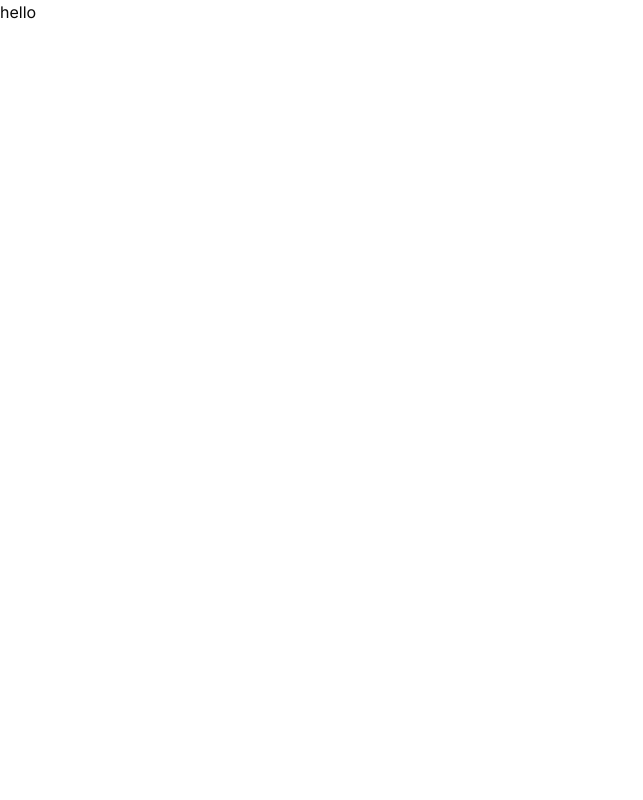
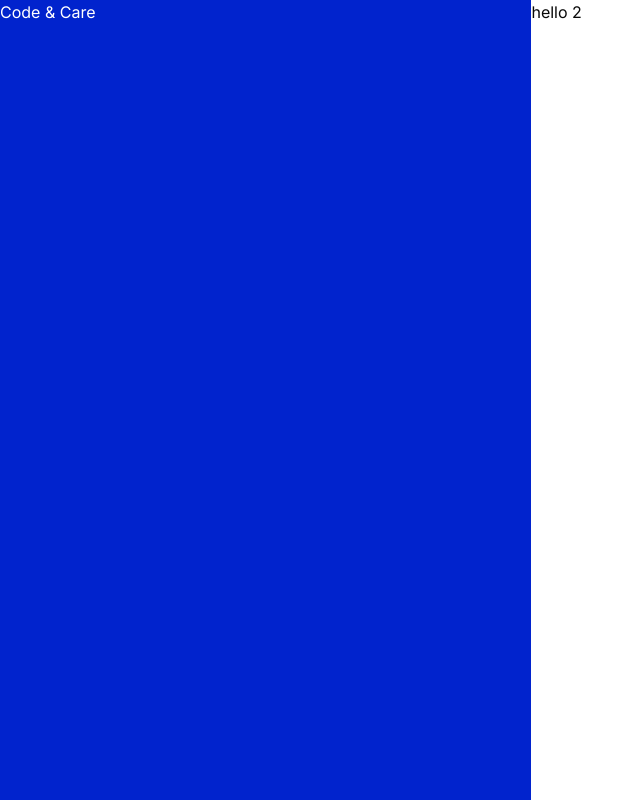
Before and after one commit to Williancc1557/code-care-front-next, a Next.js app: page /auth/login in a window 1280 px wide. Shown: the whole page, without its empty margins (0-643 px from the left). Built offline with nearby package versions, Linux system fonts and the light colour scheme.

Commit message:
feat: initial part of login screen

```diff
--- /dev/null
+++ b/src/app/auth/_components/LeftAuthSide.tsx
@@ -0,0 +1,7 @@
+export function LeftAuthSide() {
+  return (
+    <section className="h-screen flex w-[71%] bg-[#0123cd] text-white">
+      <span>Code & Care</span>
+    </section>
+  );
+}
--- a/src/app/auth/layout.tsx
+++ b/src/app/auth/layout.tsx
@@ -1,9 +1,14 @@
+import { LeftAuthSide } from "./_components/LeftAuthSide";
+
 export default function AuthLayout({
-    children,
-  }: Readonly<{
-    children: React.ReactNode;
-  }>) {
-    return <section>
-        {children}
-    </section>
+  children,
+}: Readonly<{
+  children: React.ReactNode;
+}>) {
+  return (
+    <div className="flex h-screen w-screen justify-center">
+      <LeftAuthSide />
+      {children}
+    </div>
+  );
 }
--- a/src/app/auth/login/page.tsx
+++ b/src/app/auth/login/page.tsx
@@ -1,5 +1,3 @@
 export default function Login() {
-    return <div>
-        hello
-    </div>
+  return <section className="w-full">hello 2 </section>;
 }
--- a/src/app/auth/logout/page.tsx
+++ b/src/app/auth/logout/page.tsx
@@ -1,5 +1,3 @@
 export default function Logout() {
-    return <div>
-        hello 2
-    </div>
+  return <section className="w-full">hello 2 </section>;
 }
--- a/src/app/globals.css
+++ b/src/app/globals.css
@@ -57,7 +57,7 @@
   --popover-foreground: oklch(0.145 0 0);
   --primary: oklch(0.205 0 0);
   --primary-foreground: oklch(0.985 0 0);
-  --secondary: oklch(0.97 0 0);
+  --secondary: "#0123cd";
   --secondary-foreground: oklch(0.205 0 0);
   --muted: oklch(0.97 0 0);
   --muted-foreground: oklch(0.556 0 0);
```
